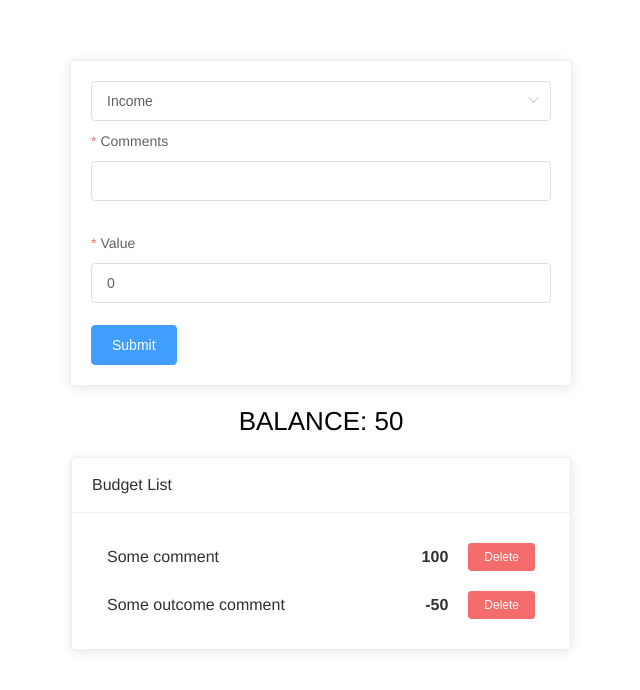
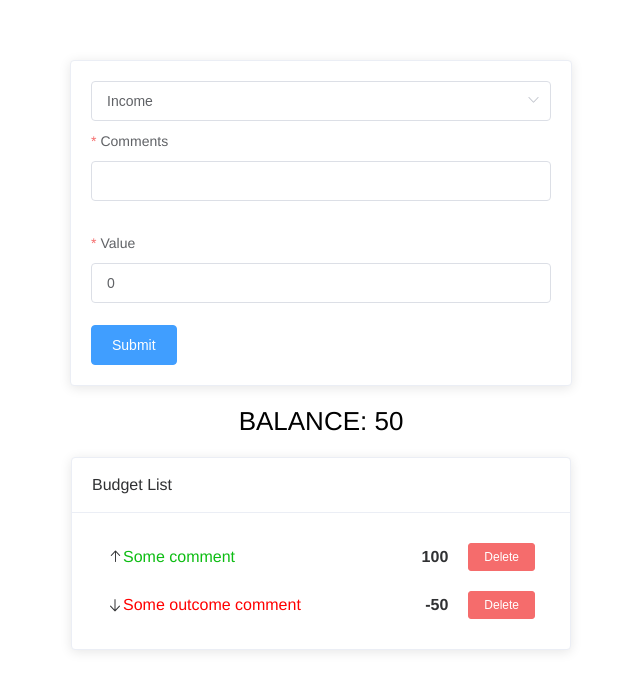
Before and after one commit to Moreorsea/budget, a Vue app: page / in a window 1280 px wide. Shown: the top 690 px of the page, without its empty margins (319-959 px from the left). Built offline with nearby package versions, Linux system fonts and the light colour scheme.

Commit message:
добавила иконки и цвет комментария

```diff
--- a/src/App.vue
+++ b/src/App.vue
@@ -36,12 +36,16 @@ export default {
         value: 100,
         comment: "Some comment",
         id: 1,
+        icon: "el-icon-top",
+        classTitle: "success",
       },
       2: {
         type: "OUTCOME",
         value: -50,
         comment: "Some outcome comment",
         id: 2,
+        icon: "el-icon-bottom",
+        classTitle: "critical"
       }
     },
     dialogVisible: false,
@@ -60,7 +64,9 @@ export default {
     onSubmitForm(value) {
       this.$set(this.list,Object.keys(this.list).length + 1, {
         ...value,
-        id: String(Math.random())
+        id: String(Math.random()),
+        icon: value.type === 'INCOME' ? "el-icon-top" : "el-icon-bottom",
+        classTitle: value.type === 'INCOME' ? "success" : "critical"
       })
     },
     onToggleDialogVisibleFlug() {
--- a/src/components/BudgetList.vue
+++ b/src/components/BudgetList.vue
@@ -3,10 +3,11 @@
     <ElCard :header="header">
       <template v-if="!isEmpty">
         <div class="list-item" v-for="(item, prop) in list" :key="prop">
-        <span class="budget-comment">{{item.comment}}</span>
-        <span class="budget-value">{{item.value}}</span>
-        <ElButton type="danger" size="mini" @click="deleteItem(item.id)">Delete</ElButton>
-      </div>
+          <i :class="item.icon"></i>
+          <span class="budget-comment" :class="item.classTitle">{{item.comment}}</span>
+          <span class="budget-value">{{item.value}}</span>
+          <ElButton type="danger" size="mini" @click="deleteItem(item.id)">Delete</ElButton>
+        </div>
       </template>
       <template v-else>
         <ElAlert type="info" :title="title" :closable="false" />
@@ -59,4 +60,12 @@ export default {
     margin-left: auto;
     margin-right: 20px;
   }
+
+  .critical {
+    color: #ff0000;
+  }
+
+  .success {
+    color: #0dbd13;
+  }
 </style>
--- a/src/components/FormElement.vue
+++ b/src/components/FormElement.vue
@@ -26,6 +26,8 @@ export default {
       type: "INCOME",
       comment: "",
       value: 0,
+      icon: "",
+      classTitle: ""
     },
     rules: {
       type: [
```
